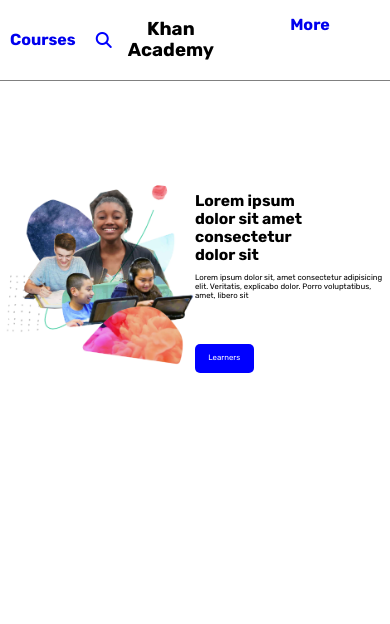
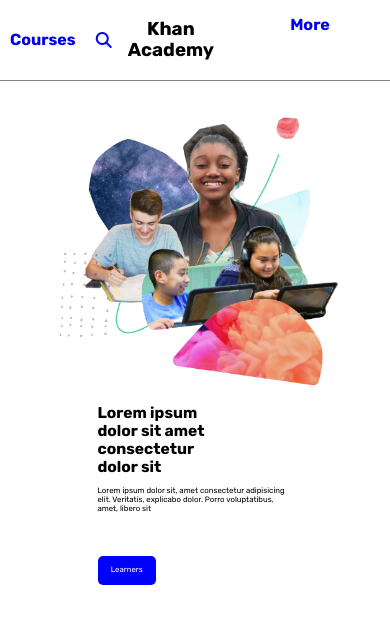
Before and after one commit to MedHam94/Class-Project, a plain HTML site: page Khan-Academy/index.html in a window 390 px wide. Drawn offline with Linux system fonts and the light colour scheme.

Commit message:
modifie the main section in small media query

```diff
--- a/Khan-Academy/css/style.scss
+++ b/Khan-Academy/css/style.scss
@@ -3,8 +3,9 @@
       @media (max-width: 1024px) { @content }
     }
     @if($breakpoint == small)  {
-      @media (max-width: 768px) { @content }
+      @media (max-width: 620px) { @content }
     }
+
   }
 
 $font-stack : 'Rubik', sans-serif;
@@ -83,17 +84,27 @@ main{
     display: flex;
     padding-top: 100px;
     font-family: $font-stack;
+    @include respond(small){
+        flex-direction: column;
+        padding-top: 30px;
+        align-items: center;
+    }
 
     .left{
         width: 50%;
+        @include respond(small){
+            width: 75%;
+        }
         img{
             max-width: 100%;
         }
+
     }
 
     .right{
         width: 50%;
         text-align: left;
+
         h1{
             font-size: 4vmin;
             width: 60%;
--- a/Khan-Academy/index.html
+++ b/Khan-Academy/index.html
@@ -20,7 +20,7 @@
 			<nav>
 				<section class="left">
 					<a href="#">Courses</a>
-					<i class="fa-solid fa-magnifying-glass"></i>
+					<a href="#"><i class="fa-solid fa-magnifying-glass"></i></a>
 					<input type="text" placeholder="Search">
 				</section>
 				<section class="mid">
```
Also changed, not shown: Khan-Academy/css/style.css, 1 other file.
